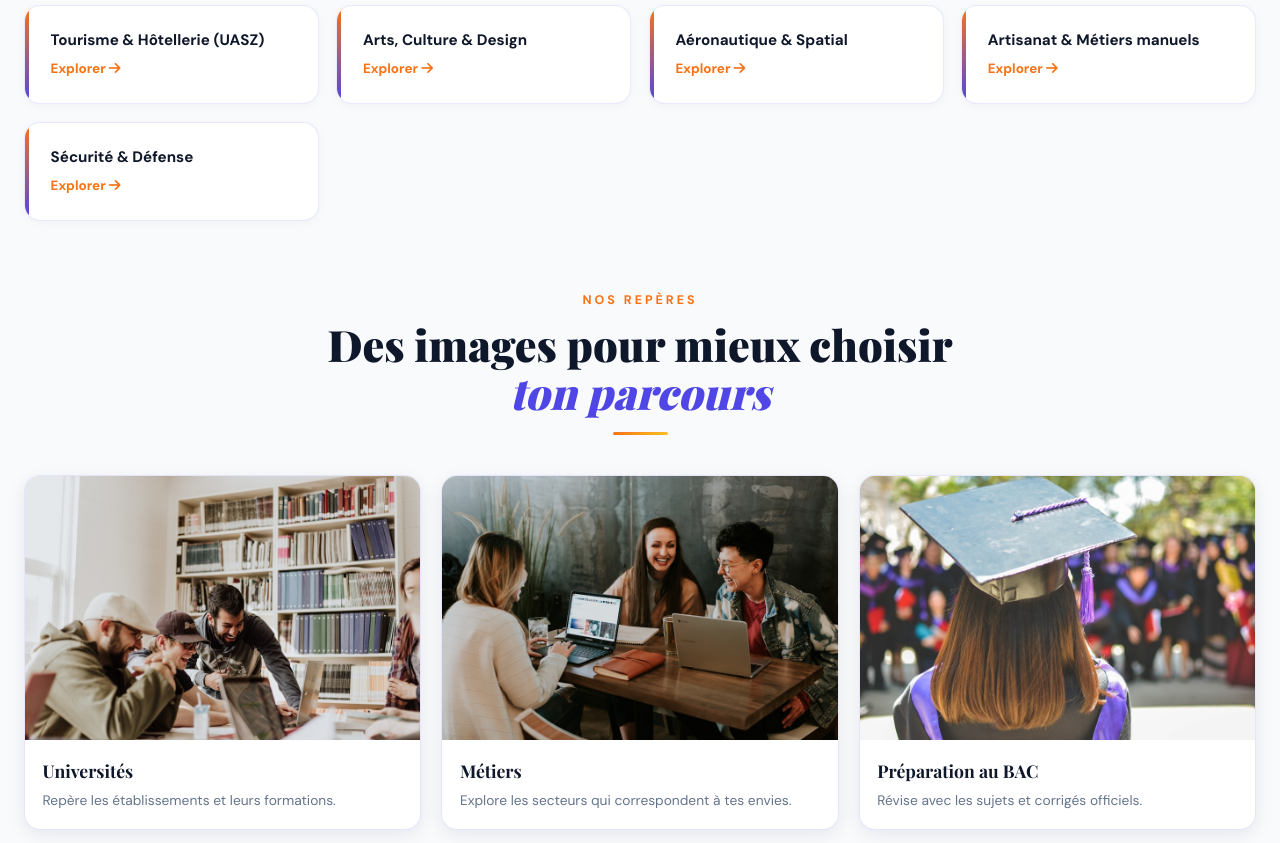
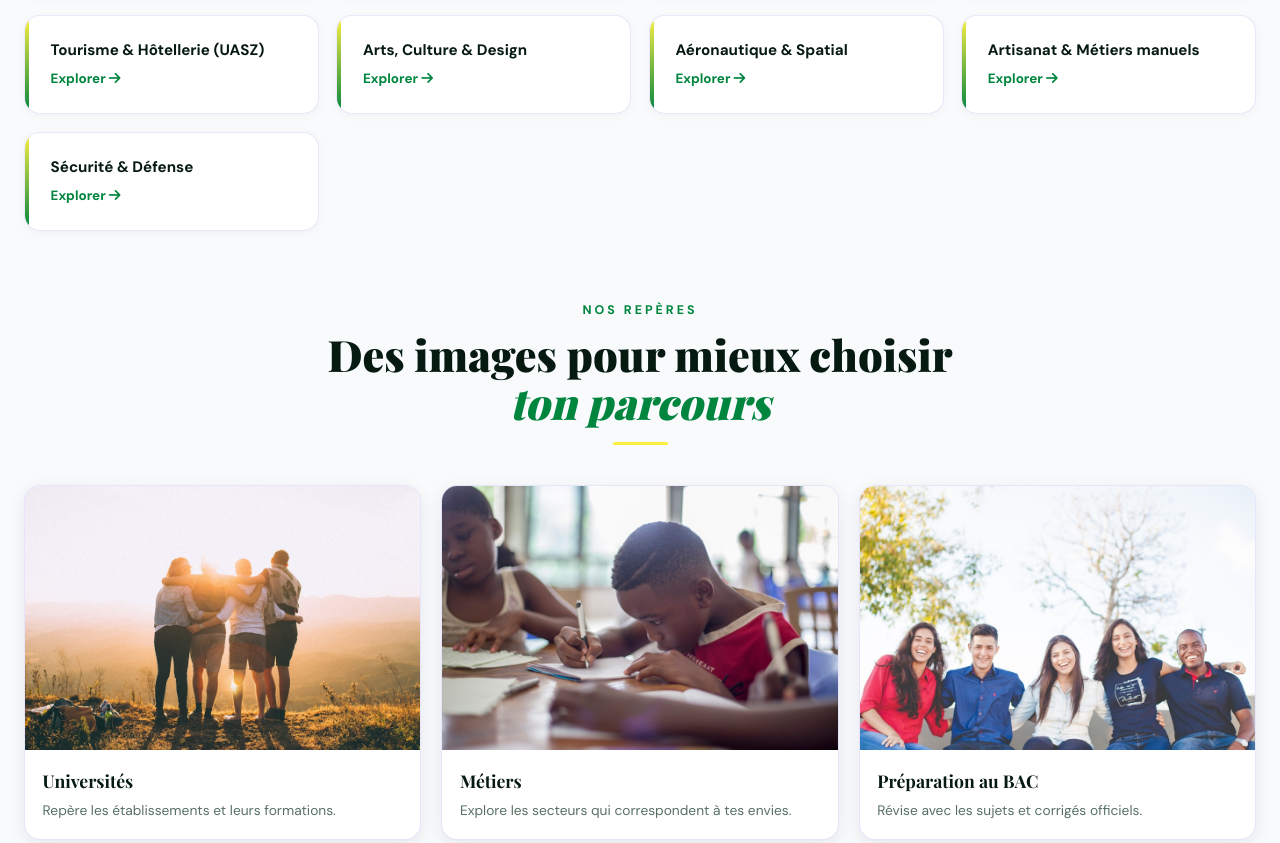
Before and after one commit to fallbadou15-collab/CAP-221, a website: page index.html in a window 1280 px wide. Shown: the part 1777-2620 px from the top of the page. Drawn offline with nearby package versions, Linux system fonts and the light colour scheme; no server answers.

Commit message:
Update styles and images in project
- Modify CSS styles in style.css
- Add new images: black-students-campus.jpg, student-revision.jpg, student-team.jpg
- Remove outdated images: campus-classroom.jpg, students-campus.jpg, students-study.jpg
- Adjust index.html content

```diff
--- a/css/style.css
+++ b/css/style.css
@@ -1,11 +1,11 @@
 *,*::before,*::after{margin:0;padding:0;box-sizing:border-box;}
 :root{
-  --primary:#4F46E5;--primary-d:#3730A3;
-  --accent:#F97316;--accent-d:#C2570C;
-  --dark:#0F172A;--dark2:#1E293B;
+  --primary:#00853F;--primary-d:#006B32;
+  --accent:#FDEF42;--accent-d:#D6C900;
+  --dark:#071A12;--dark2:#123B2A;
   --light:#F8FAFC;--white:#fff;
-  --sujet:#3B82F6;--corrige:#10B981;
-  --gold:#FBBF24;--text:#0F172A;--muted:#64748B;
+  --sujet:#123B8C;--corrige:#00853F;
+  --gold:#FDEF42;--text:#10231A;--muted:#587064;
   --fd:'Playfair Display',Georgia,serif;
   --fb:'DM Sans',sans-serif;
   --radius:1rem;--radius-lg:2rem;
@@ -41,7 +41,7 @@ img, iframe, video { max-width: 100%; }
 #pgbar{position:fixed;top:0;left:0;height:3px;background:linear-gradient(90deg,var(--accent),var(--gold));z-index:9998;width:0;transition:width .1s;}
 
 /* NAV */
-nav{background:rgba(255,255,255,.88);backdrop-filter:blur(20px);border-bottom:1px solid rgba(79,70,229,.15);position:sticky;top:0;z-index:1000;transition:box-shadow .3s, background 0.3s;width:100%;}
+nav{background:rgba(255,255,255,.94);backdrop-filter:blur(20px);border-bottom:3px solid var(--accent);position:sticky;top:0;z-index:1000;transition:box-shadow .3s, background 0.3s;width:100%;}
 body.dark-mode nav{background:rgba(30,30,30,.88);border-bottom:1px solid rgba(255,255,255,0.05);}
 nav.scrolled{box-shadow:0 4px 30px rgba(0,0,0,.1);}
 .nav-container{max-width:1400px;margin:auto;padding:.55rem 1.5rem;display:flex;justify-content:space-between;align-items:center;gap:1rem;}
@@ -55,7 +55,7 @@ body.dark-mode .logo-title{color:#fff;}
 .nav-menu.show{display:flex;}
 .nav-link{font-weight:500;color:var(--text);text-decoration:none;padding:.45rem .65rem;border-radius:8px;cursor:pointer;transition:var(--tr);display:flex;align-items:center;gap:.35rem;font-size:.85rem;white-space:nowrap;}
 .nav-link i{font-size:.75rem;}
-.nav-link:hover,.nav-link.active{color:var(--primary);background:rgba(79,70,229,.1);}
+.nav-link:hover,.nav-link.active{color:var(--primary);background:rgba(0,133,63,.1);}
 body.dark-mode .nav-link:hover,body.dark-mode .nav-link.active{color:var(--accent);background:rgba(255,255,255,0.05);}
 .nav-right{display:flex;align-items:center;gap:.5rem;flex-shrink:0;}
 .theme-btn,.lang-select{background:transparent;border:2px solid rgba(79,70,229,.3);border-radius:20px;padding:.3rem .7rem;font-family:var(--fb);font-size:.8rem;font-weight:600;color:var(--text);cursor:pointer;transition:var(--tr);display:flex;align-items:center;gap:5px;}
@@ -75,7 +75,7 @@ html[dir="rtl"] .lang-item{text-align:right;}
 .reveal.visible{opacity:1;transform:translateY(0);}
 
 /* HERO */
-.hero{background:linear-gradient(160deg,#0F172A 0%,#1E293B 45%,#312E81 100%);min-height:100vh;position:relative;overflow:hidden;display:flex;flex-direction:column;align-items:center;justify-content:center;padding:5rem 1rem 8rem;text-align:center;width:100%;}
+.hero{background:linear-gradient(155deg,#071A12 0%,#123B2A 55%,#123B8C 100%);min-height:100vh;position:relative;overflow:hidden;display:flex;flex-direction:column;align-items:center;justify-content:center;padding:5rem 1rem 8rem;text-align:center;width:100%;}
 .blob{position:absolute;border-radius:50%;filter:blur(90px);opacity:.12;pointer-events:none;animation:blobf 9s ease-in-out infinite;}
 .blob1{width:550px;height:550px;background:var(--primary);top:-180px;right:-150px;}
 .blob2{width:380px;height:380px;background:var(--accent);bottom:-80px;left:-100px;animation-delay:3s;}
@@ -95,13 +95,13 @@ html[dir="rtl"] .lang-item{text-align:right;}
 .home-search>i{color:var(--primary);font-size:1rem;}
 .home-search input{min-width:0;width:100%;border:0;outline:0;padding:.65rem .2rem;background:transparent;color:#0F172A;font:600 .95rem var(--fb);}
 .home-search input::placeholder{color:#64748B;font-weight:400;}
-.home-search button{border:0;border-radius:12px;padding:.75rem 1.2rem;background:var(--accent);color:#fff;font:700 .88rem var(--fb);cursor:pointer;transition:var(--tr);}
+.home-search button{border:0;border-radius:12px;padding:.75rem 1.2rem;background:var(--primary);color:#fff;font:700 .88rem var(--fb);cursor:pointer;transition:var(--tr);}
 .home-search button:hover{background:var(--primary);}
 .hero-ctas{display:flex;gap:.9rem;justify-content:center;flex-wrap:wrap;margin-bottom:2rem;}
 .hero-main-actions{margin-bottom:2.5rem;}
 .hero-contact-btn{background:transparent;border:2px solid var(--gold);color:var(--gold);box-shadow:none;}
 .cta-button{padding:.8rem 1.8rem;border:none;border-radius:50px;font-weight:700;cursor:pointer;transition:var(--tr);font-size:.95rem;font-family:var(--fb);display:inline-flex;align-items:center;justify-content:center;gap:.45rem;background:var(--primary);color:#fff;box-shadow:0 4px 18px rgba(79,70,229,.4);max-width:100%;}
-.cta-button.btn-accent{background:var(--accent);box-shadow:0 4px 18px rgba(249,115,22,.4);}
+.cta-button.btn-accent{background:#D62828;box-shadow:0 4px 18px rgba(214,40,40,.35);}
 .cta-button:hover{transform:translateY(-3px);filter:brightness(1.1);box-shadow:0 8px 28px rgba(79,70,229,.5);}
 .stats{display:flex;justify-content:center;gap:1rem;flex-wrap:wrap;width:100%;}
 .stat-card{background:rgba(255,255,255,.07);border:1px solid rgba(255,255,255,.11);backdrop-filter:blur(8px);padding:1.1rem 1rem;border-radius:var(--radius);color:#fff;text-align:center;transition:var(--tr);flex:1 1 calc(25% - 1rem);min-width:120px;}
@@ -116,9 +116,9 @@ html[dir="rtl"] .lang-item{text-align:right;}
 @keyframes shint{0%,100%{opacity:.45}50%{opacity:.8}}
 
 /* TICKER */
-.ticker-wrap{background:var(--accent);padding:.65rem 0;overflow:hidden;white-space:nowrap;width:100%;}
+.ticker-wrap{background:var(--accent);padding:.65rem 0;overflow:hidden;white-space:nowrap;width:100%;border-top:4px solid #D62828;border-bottom:4px solid var(--primary);}
 .ticker-inner{display:inline-block;animation:tickeranim 35s linear infinite;}
-.ticker-inner span{display:inline-block;color:#fff;font-weight:600;font-size:.88rem;letter-spacing:.3px;}
+.ticker-inner span{display:inline-block;color:#071A12;font-weight:700;font-size:.88rem;letter-spacing:.3px;}
 @keyframes tickeranim{0%{transform:translateX(0)}100%{transform:translateX(-50%)}}
 
 /* UNIVERSITIES */
@@ -147,7 +147,7 @@ body.dark-mode .univ-body h3{color:var(--accent);}
 /* FIELDS SECTION */
 .fields-section{max-width:1400px;margin:5rem auto 4rem;padding:0 1.5rem;}
 .sec-header{text-align:center;margin-bottom:2.5rem;}
-.sec-eyebrow{display:inline-block;color:var(--accent);font-weight:700;font-size:.78rem;letter-spacing:3px;text-transform:uppercase;margin-bottom:.6rem;}
+.sec-eyebrow{display:inline-block;color:var(--primary);font-weight:700;font-size:.78rem;letter-spacing:3px;text-transform:uppercase;margin-bottom:.6rem;}
 .sec-header h2{font-family:var(--fd);font-size:clamp(1.8rem,3.5vw,2.7rem);font-weight:900;color:var(--dark);line-height:1.1;}
 body.dark-mode .sec-header h2{color:#fff;}
 .sec-header h2 em{color:var(--primary);font-style:italic;}
@@ -158,7 +158,7 @@ body.dark-mode .sec-header h2{color:#fff;}
 .field-card:hover{transform:translateY(-5px);box-shadow:0 14px 36px rgba(79,70,229,.18);}
 .field-card h3{font-size:.95rem;color:var(--dark);margin-bottom:.25rem;padding-left:.2rem;}
 body.dark-mode .field-card h3{color:#e0e0e0;}
-.field-card p{color:var(--accent);font-weight:700;font-size:.84rem;padding-left:.2rem;}
+.field-card p{color:var(--primary);font-weight:700;font-size:.84rem;padding-left:.2rem;}
 
 /* VISUAL GUIDES */
 .visual-guides{max-width:1400px;margin:1rem auto 4rem;padding:0 1.5rem;}
--- a/index.html
+++ b/index.html
@@ -435,24 +435,24 @@
           </div>
           <div class="visual-guides-grid">
             <figure class="visual-guide-card reveal">
-              <img src="img/students-campus.jpg" width="900" height="600"
-                alt="Étudiants souriants sur un campus universitaire" loading="lazy" />
+              <img src="img/black-students-campus.jpg" width="900" height="600"
+                alt="Étudiants noirs travaillant ensemble dans un laboratoire informatique" loading="lazy" />
               <figcaption>
                 <strong>Universités</strong>
                 <span>Repère les établissements et leurs formations.</span>
               </figcaption>
             </figure>
             <figure class="visual-guide-card reveal">
-              <img src="img/campus-classroom.jpg" width="900" height="600"
-                alt="Étudiants travaillant ensemble dans une salle de cours" loading="lazy" />
+              <img src="img/student-team.jpg" width="900" height="600"
+                alt="Groupe d'étudiants échangeant autour d'un projet, avec un étudiant noir" loading="lazy" />
               <figcaption>
                 <strong>Métiers</strong>
                 <span>Explore les secteurs qui correspondent à tes envies.</span>
               </figcaption>
             </figure>
             <figure class="visual-guide-card reveal">
-              <img src="img/students-study.jpg" width="900" height="600"
-                alt="Étudiants concentrés pendant une séance de révision" loading="lazy" />
+              <img src="img/student-revision.jpg" width="900" height="600"
+                alt="Élèves noirs concentrés pendant une séance de révision" loading="lazy" />
               <figcaption>
                 <strong>Préparation au BAC</strong>
                 <span>Révise avec les sujets et corrigés officiels.</span>
```
Also changed, not shown: img/black-students-campus.jpg (added), img/campus-classroom.jpg (deleted), img/student-revision.jpg (added), img/student-team.jpg (added), img/students-campus.jpg (deleted), img/students-study.jpg (deleted).
